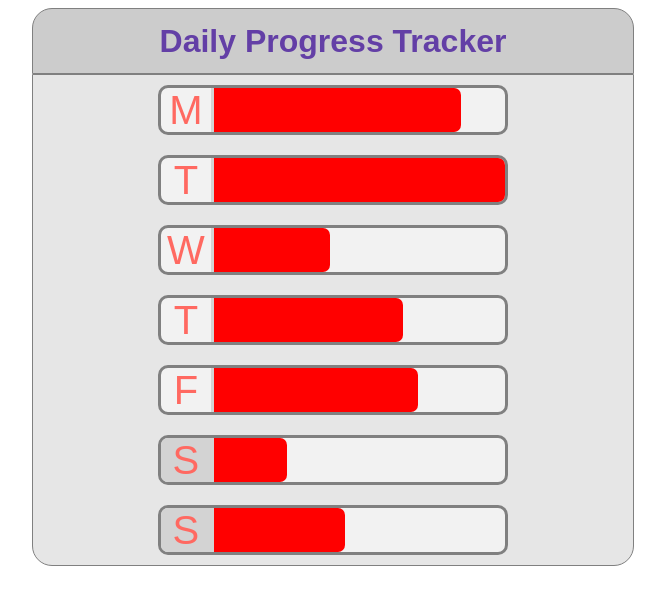
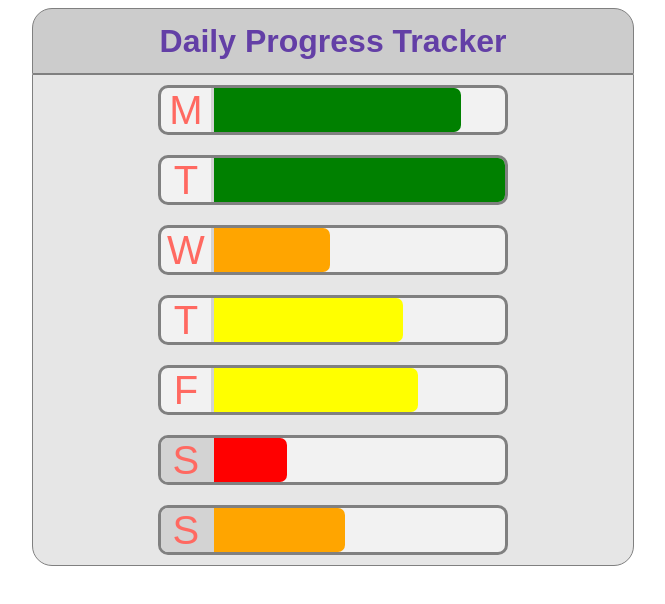
Before and after one commit to stanley-agwu/react-apps, a React (Create React App) app in the folder react-progress-tracker/: page / in a window 1280 px wide. Shown: the top 604 px of the page, without its empty margins (307-972 px from the left). Built offline with nearby package versions, Linux system fonts and the light colour scheme.

Commit message:
added hovers

```diff
--- a/react-progress-tracker/src/components/header.js
+++ b/react-progress-tracker/src/components/header.js
@@ -14,6 +14,9 @@ const Title = styled.h1`
   justify-content: center;
   align-items: center;
   background-color: #cccccc;
+  &:hover {
+    color: #422a6f;
+  }
   @media (max-width: 480px){
     font-size: 1.8rem;
     height: 12vh;
--- a/react-progress-tracker/src/components/progressBar.js
+++ b/react-progress-tracker/src/components/progressBar.js
@@ -10,7 +10,14 @@ const StyledProgressBar = styled(StyledProgressContainer)`
     box-sizing: border-box;
     width: ${({ width }) => width || "0"};
     height: 100%;
-    background-color: red;
+    background-color: ${({width}) => {
+        let newWidth = width.replace(/\D/g, "")
+        newWidth = parseInt(newWidth)
+        if (newWidth >= 80) return "green"
+        else if (newWidth >= 60) return "yellow"
+        else if (newWidth >= 40) return "orange"
+        else return "red"
+    }};
 `
 
 const ProgressBar = ({ progress }) => {
--- a/react-progress-tracker/src/components/section.js
+++ b/react-progress-tracker/src/components/section.js
@@ -18,7 +18,6 @@ const StyledSection = styled.div`
 `
 
 const Section = ({ day, progress }) => {
-    console.log(day)
     return (
         <StyledSection>
           <WeekdayTitle day={day} />
--- a/react-progress-tracker/src/components/weekdayTitle.js
+++ b/react-progress-tracker/src/components/weekdayTitle.js
@@ -10,6 +10,9 @@ const StyledWeekdayTitle = styled.div`
   align-items: center;
   font-size: 2.5rem;
   color: #ff6961;
+  &:hover {
+    color: #cc0a00;
+  }
 `
 const StyledWeekendTitle = styled(StyledWeekdayTitle)`
   background-color: lightgrey;
```
